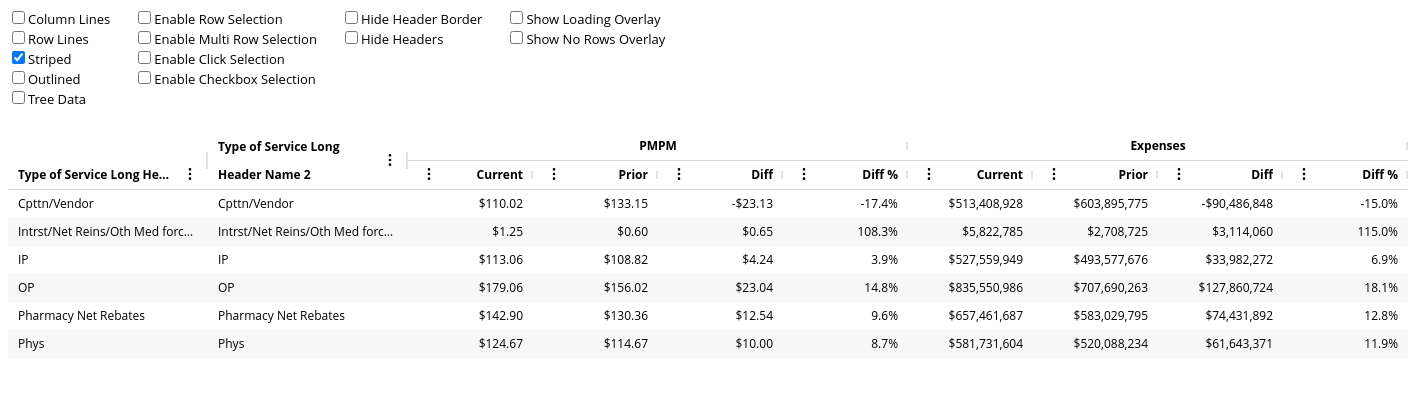
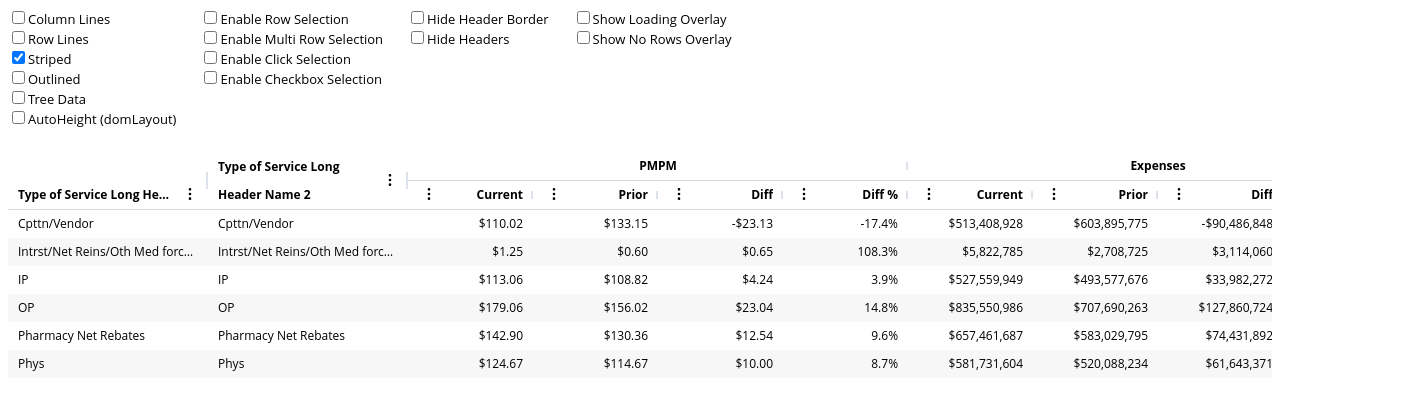
Before and after one commit to mahonbr/tanstack-table, a React (Vite) app: page / in a window 1280 px wide. Shown: the top 410 px of the page, 1408 px wide, since content can reach past the window. Built offline with nearby package versions, Linux system fonts and the light colour scheme.

Commit message:
Add Dom Layout Property Support

```diff
--- a/src/App.jsx
+++ b/src/App.jsx
@@ -438,6 +438,7 @@ const columns = [
 
 function App(props) {
 	const [columnLines, setColumnLines] = useState(false);
+	const [domLayout, setDomLayout] = useState(false);
 	const [enableCheckboxSelection, setEnableCheckboxSelection] = useState(false);
 	const [enableClickSelection, setEnableClickSelection] = useState(false);
 	const [enableMultiRowSelection, setEnableMultiRowSelection] = useState(false);
@@ -489,6 +490,13 @@ function App(props) {
 						onChange={(event) => setTreeData(event.target.checked)}
 					></input>
 					<label>Tree Data</label>
+					<br />
+					<input
+						type='checkbox'
+						checked={domLayout}
+						onChange={(event) => setDomLayout(event.target.checked)}
+					></input>
+					<label>AutoHeight (domLayout)</label>
 				</div>
 				<div>
 					<input
@@ -552,10 +560,12 @@ function App(props) {
 				</div>
 			</form>
 
+			<div style={{ height: 500, _overflow: 'hidden' }}>
 				<DataTable
 					columnLines={columnLines}
 					columns={columns}
 					data={rowData}
+					domLayout={domLayout ? 'autoHeight' : 'normal'}
 					enableCheckboxSelection={enableCheckboxSelection}
 					enableClickSelection={enableClickSelection}
 					enableMultiRowSelection={enableMultiRowSelection}
@@ -578,6 +588,7 @@ function App(props) {
 					treeData={treeData}
 				/>
 			</div>
+		</div>
 	);
 }
 
--- a/src/components/grids/DataTable.jsx
+++ b/src/components/grids/DataTable.jsx
@@ -26,6 +26,7 @@ const classes = {
 
 	// Header classes.
 	header: `${PREFIX}-header`,
+	headerCell: `${PREFIX}-headerCell`,
 	headerCellLabel: `${PREFIX}-headerCellLabel`,
 	headerCellLabelContainer: `${PREFIX}-headerCellLabelContainer`,
 	headerCellText: `${PREFIX}-headerCellText`,
@@ -34,6 +35,7 @@ const classes = {
 	headerRowColumnGroup: `${PREFIX}-headerRowColumnGroup`,
 
 	// Modifier classes.
+	autoHeight: `${PREFIX}-autoHeight`,
 	columnLines: `${PREFIX}-columnLines`,
 	hidden: `${PREFIX}-hidden`,
 	hideHeaderBorder: `${PREFIX}-hideHeaderBorder`,
@@ -50,7 +52,7 @@ const classes = {
 const DataTableWrapper = styled('div')(() => ({
 	[`&.${classes.wrapper}`]: {
 		// AG Grid CSS variables.
-		'--ag-background-color': '#FFF',
+		'--ag-background-color': '#FFFFFF',
 		'--ag-border-color': '#D9D9D9',
 		'--ag-border-radius': '3px',
 		'--ag-borders': 'solid 1px',
@@ -59,6 +61,7 @@ const DataTableWrapper = styled('div')(() => ({
 		'--ag-font-family': "'Open Sans', 'Roboto', 'Helvetica', 'Arial', sans-serif",
 		'--ag-font-size': '12px',
 		'--ag-grid-size': '6px', // padding
+		'--ag-header-background-color': '#FFFFFF',
 		'--ag-header-column-resize-handle-color': '#DDE2EB',
 		'--ag-header-column-resize-handle-height': '30%',
 		'--ag-header-column-resize-handle-width': '2px',
@@ -68,13 +71,28 @@ const DataTableWrapper = styled('div')(() => ({
 		'--ag-row-hover-color': 'rgba(33, 150, 243, 0.1)',
 		'--ag-selected-row-background-color': 'rgba(33, 150, 243, 0.3)',
 
+		boxSizing: 'border-box',
+		flex: 1,
+		height: '100%',
+		overflow: 'auto',
 		position: 'relative',
+		width: '100%',
+
+		[`&.${classes.autoHeight}`]: {
+			height: 'unset',
+			width: 'unset',
+		},
+
+		[`&.${classes.outlined}`]: {
+			border: 'var(--ag-borders) var(--ag-border-color)',
+		},
 	},
 }));
 
 const DataTableRoot = styled('table')(() => ({
 	[`&.${classes.root}`]: {
-		borderCollapse: 'collapse',
+		borderCollapse: 'separate',
+		borderSpacing: 0,
 		fontFamily: 'var(--ag-font-family)',
 		fontSize: 'var(--ag-font-size)',
 		lineHeight: 'var(--ag-row-height)',
@@ -84,20 +102,49 @@ const DataTableRoot = styled('table')(() => ({
 		// Column Lines.
 		[`&.${classes.columnLines}`]: {
 			'td, th': {
-				borderLeft: 'var(--ag-borders) var(--ag-border-color)',
 				borderRight: 'var(--ag-borders) var(--ag-border-color)',
+
+				'&:first-of-type': {
+					borderLeft: 'var(--ag-borders) var(--ag-border-color)',
+				},
 			},
 		},
 
 		// Table border(outline).
 		[`&.${classes.outlined}`]: {
-			border: 'var(--ag-borders) var(--ag-border-color)',
+			'td, th': {
+				'&:first-of-type': {
+					borderLeft: 'none',
+				},
+
+				'&:last-of-type': {
+					borderRight: 'none',
+				},
+			},
+
+			tbody: {
+				'tr:last-of-type': {
+					td: {
+						borderBottom: 'none',
+					},
+				},
+			},
 		},
 
 		// Row Lines.
 		[`&.${classes.rowLines}`]: {
 			'td, th': {
 				borderBottom: 'var(--ag-borders) var(--ag-border-color)',
+			},
+
+			[`&.${classes.hideHeaderBorder}`]: {
+				tbody: {
+					'tr:first-of-type': {
+						td: {
+							borderTop: 'var(--ag-borders) var(--ag-border-color)',
+						},
+					},
+				},
 			},
 		},
 
@@ -243,10 +290,17 @@ const DataTableRoot = styled('table')(() => ({
 		},
 
 		[`.${classes.header}`]: {
-			overflow: 'hidden',
+			backgroundColor: 'var(--ag-header-background-color)',
+			position: 'sticky',
+			top: 0,
+			zIndex: 2,
 
-			[`&.${classes.resizing}`]: {
-				overflow: 'visible',
+			[`.${classes.headerCell}`]: {
+				overflow: 'hidden',
+
+				[`&.${classes.resizing}`]: {
+					overflow: 'visible',
+				},
 			},
 		},
 
@@ -292,9 +346,10 @@ const DataTable = React.forwardRef((props, ref) => {
 		debugColumns = false,
 		debugHeaders = false,
 		debugTable = false,
-		enableExpanding = props.treeData ?? false,
+		domLayout = 'normal',
 		enableCheckboxSelection = false,
 		enableClickSelection = false,
+		enableExpanding = props.treeData ?? false,
 		enableMultiRowSelection = false,
 		enableRowSelection = false,
 		getSubRows = (row) => row.children, // return the children array as sub-rows
@@ -424,7 +479,12 @@ const DataTable = React.forwardRef((props, ref) => {
 
 	return (
 		<ErrorBoundary>
-			<DataTableWrapper className={classes.wrapper}>
+			<DataTableWrapper
+				className={clsx(classes.wrapper, {
+					[classes.autoHeight]: domLayout === 'autoHeight',
+					[classes.outlined]: outlined,
+				})}
+			>
 				<DataTableRoot
 					ref={refs}
 					className={clsx(classes.root, {
--- a/src/components/grids/components/TableHead.jsx
+++ b/src/components/grids/components/TableHead.jsx
@@ -22,7 +22,7 @@ const TableHead = (props) => {
 
 	return (
 		<ErrorBoundary>
-			<thead>
+			<thead className={clsx(classes.header)}>
 				{table.getHeaderGroups().map((headerGroup, i, headerGroups) => {
 					const isLeafRow = i === headerGroups.length - 1;
 
@@ -57,7 +57,7 @@ const TableHead = (props) => {
 										key={header.id}
 										colSpan={header.colSpan}
 										{...headerProps}
-										className={clsx(classes.header, header.column.columnDef?.headerClass, {
+										className={clsx(classes.headerCell, header.column.columnDef?.headerClass, {
 											[classes.headerRowColumnGroup]: !isLeafRow,
 											[classes?.resizing]: header.column.getIsResizing(),
 										})}
```
Lines whose indentation alone changed are shown as unchanged.
